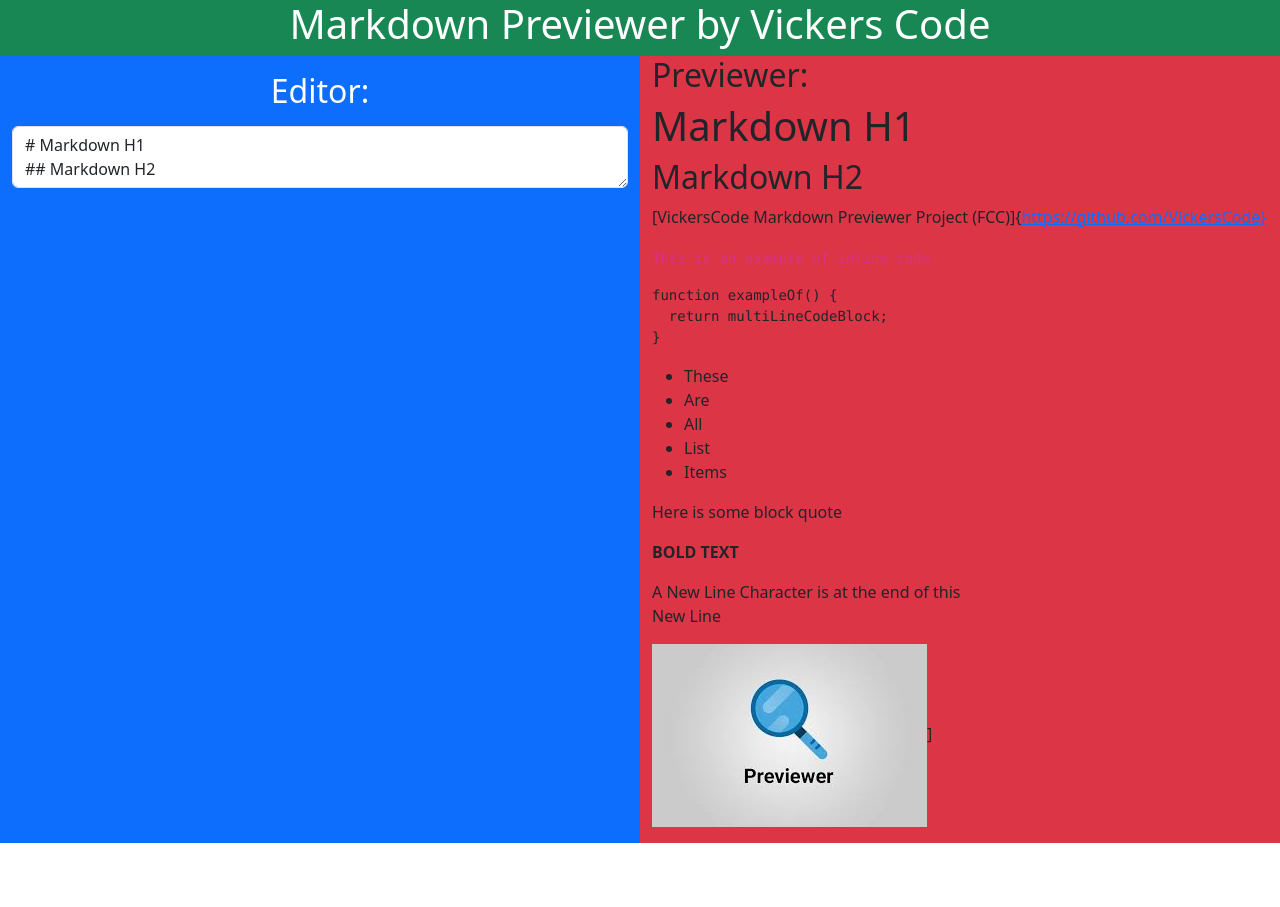
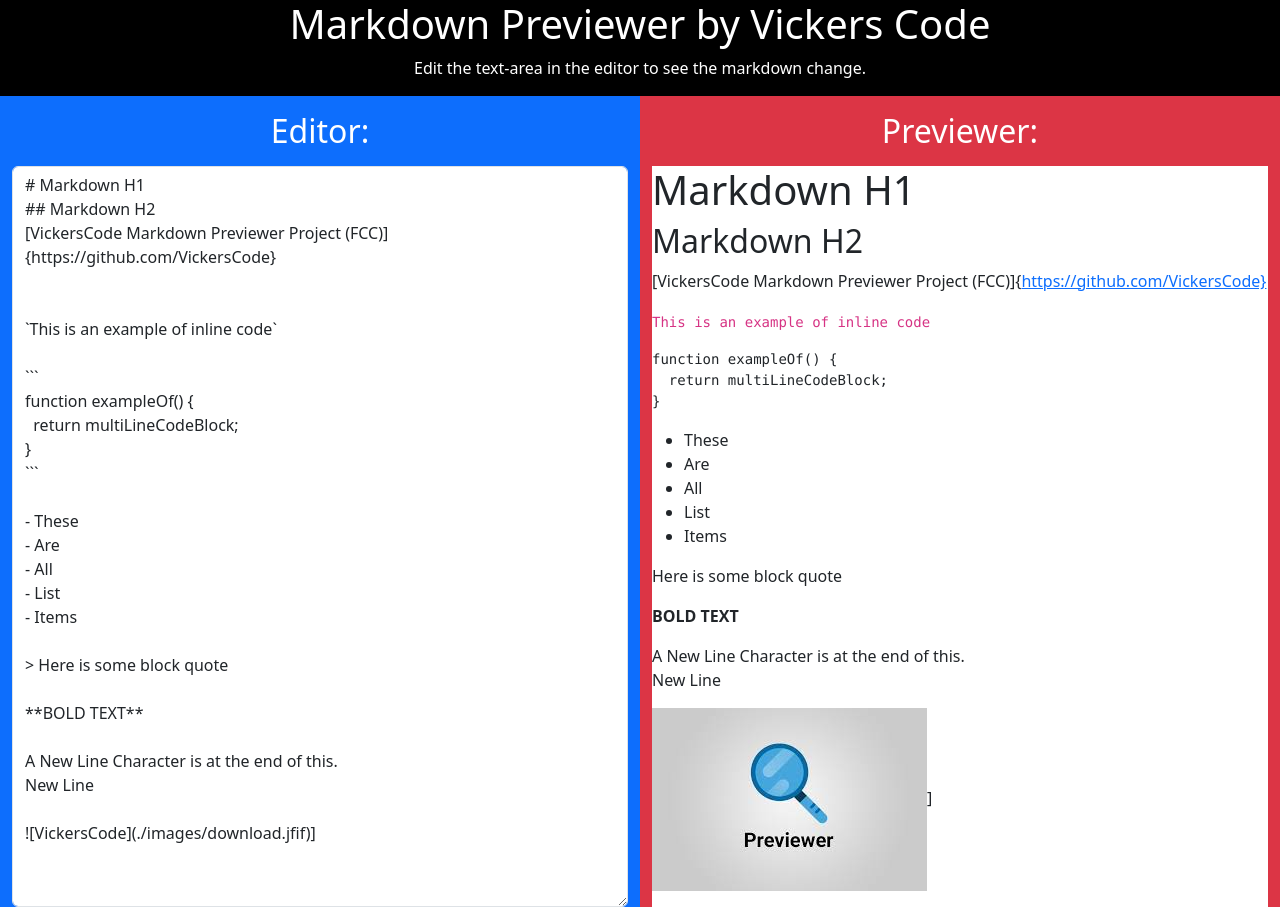
Before and after one commit to VickersCode/markdownPreviewer, a website: page index.html in a window 1280 px wide. Before the commit the page ends 843 px from the top, so only its background shows below. Drawn offline with nearby package versions, Linux system fonts and the light colour scheme.

Commit message:
Done for now

```diff
--- a/index.html
+++ b/index.html
@@ -51,7 +51,7 @@
 
 **BOLD TEXT**
 
-A New Line Character is at the end of this
+A New Line Character is at the end of this.
 New Line
 
 ![VickersCode](./images/download.jfif)]
@@ -70,21 +70,24 @@
   <body onload="setDefault()">
     <div class="container-fluid">
       <div class="row">
-        <div class="col text-center text-white bg-success">
+        <div class="col text-center text-white bg-black">
 
           <h1>Markdown Previewer by Vickers Code</h1>
+          <p>Edit the text-area in the editor to see the markdown change.</p>
         </div>
       </div>
       <div class="row">
         <div class="col-6 bg-primary d-flex flex-column">
           <h2 class="text-white text-center my-3">Editor:</h2>
-          <div class="form-group d-flex flex-column">
+          <div class="form-group flex-grow-1 d-flex flex-column">
             <textarea id="editor" class="form-control flex-grow-1" onkeyup="updatePreview()"></textarea>
           </div>
         </div>
         <div class="col-6 bg-danger">
-          <h2>Previewer:</h2>
-          <div id="preview"></div>
+          <h2 class="text-white text-center my-3">Previewer:</h2>
+          <div class="form-group flex-grow-1 d-flex flex-column">
+            <div id="preview" class="bg-white"></div>
+          </div>
         </div>
       </div>
     </div>
```
